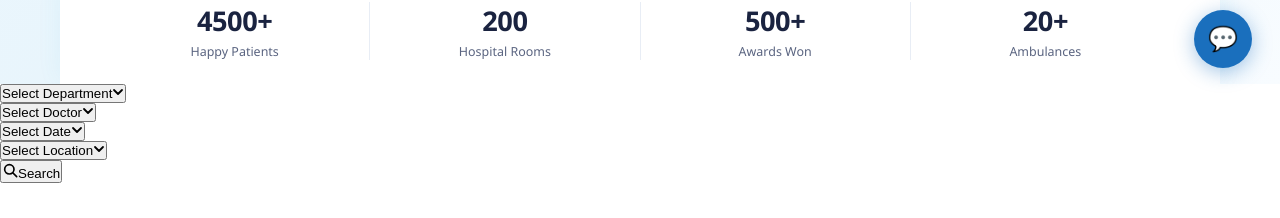
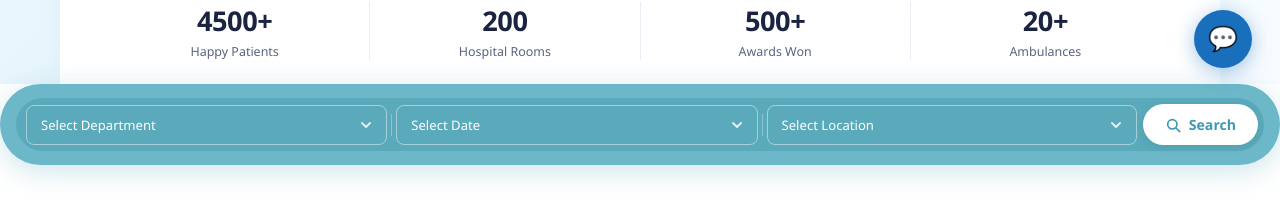
Before and after one commit to Shivam2070/hospital-management-system, a React (Vite) app: page / in a window 1280 px wide. Shown: the part 704-922 px from the top of the page. Built offline with nearby package versions, Linux system fonts and the light colour scheme.

Commit message:
Update SearchBar with filter functionality

```diff
--- a/src/components/SearchBar.jsx
+++ b/src/components/SearchBar.jsx
@@ -12,14 +12,12 @@ const doctorData = [
 
 const options = {
   department: ['Cardiology', 'Neurology', 'Urology', 'Pulmonology', 'Dentistry', 'Orthopedics'],
-  doctor:     ['Dr. Sarah Johnson', 'Dr. James Williams', 'Dr. Robert Wilson', 'Dr. Emily Davis', 'Dr. Sophia Martinez', 'Dr. Michael Brown'],
   date:       ['Today', 'Tomorrow', 'This Week', 'This Month', 'Next Month'],
   location:   ['New York', 'Los Angeles', 'Chicago', 'Houston', 'Phoenix'],
 }
 
 const dropdowns = [
   { key: 'department', label: 'Select Department' },
-  { key: 'doctor',     label: 'Select Doctor'     },
   { key: 'date',       label: 'Select Date'       },
   { key: 'location',   label: 'Select Location'   },
 ]
@@ -35,7 +33,7 @@ const deptColors = {
 
 export default function SearchBar() {
   const [selected, setSelected] = useState({
-    department: '', doctor: '', date: '', location: '',
+    department: '', date: '', location: '',
   })
   const [open, setOpen]         = useState(null)
   const [results, setResults]   = useState(null)
@@ -59,7 +57,7 @@ export default function SearchBar() {
   }
 
   const handleClear = () => {
-    setSelected({ department: '', doctor: '', date: '', location: '' })
+    setSelected({ department: '', date: '', location: '' })
     setResults(null)
     setSearched(false)
   }
--- a/src/styles/SearchBar.css
+++ b/src/styles/SearchBar.css
@@ -1,3 +1,151 @@
+/* ── Outer wrapper (teal rounded pill) ── */
+.searchbar-wrapper {
+  display: flex;
+  justify-content: center;
+  align-items: center;
+  padding: 14px 16px;
+  background: #6cb8c8;
+  border-radius: 60px;
+  width: 100%;
+  margin: 0 auto;
+  box-shadow: 0 6px 28px rgba(80, 160, 185, 0.28);
+}
+
+/* ── Inner pill ── */
+.searchbar {
+  display: flex;
+  align-items: center;
+  background: #5aaabb;
+  border-radius: 50px;
+  padding: 6px 6px 6px 10px;
+  width: 100%;
+  gap: 0;
+  position: relative;
+}
+
+/* ── Each dropdown slot ── */
+.dropdown-wrap {
+  position: relative;
+  display: flex;
+  align-items: center;
+  flex: 1;
+}
+
+/* ── Dropdown trigger button ── */
+.dropdown-btn {
+  display: flex;
+  align-items: center;
+  justify-content: space-between;
+  gap: 8px;
+  width: 100%;
+  background: transparent;
+  border: 1.5px solid rgba(255,255,255,0.45);
+  border-radius: 8px;
+  padding: 10px 14px;
+  color: #ffffff;
+  font-size: 0.82rem;
+  font-weight: 500;
+  font-family: 'Segoe UI', system-ui, sans-serif;
+  cursor: pointer;
+  white-space: nowrap;
+  transition: background 0.15s, border-color 0.15s;
+}
+.dropdown-btn:hover,
+.dropdown-btn.active {
+  background: rgba(255,255,255,0.15);
+  border-color: rgba(255,255,255,0.75);
+}
+
+/* ── Chevron icon ── */
+.chevron {
+  flex-shrink: 0;
+  transition: transform 0.2s ease;
+  opacity: 0.85;
+}
+.chevron.rotate {
+  transform: rotate(180deg);
+}
+
+/* ── Vertical divider ── */
+.divider {
+  width: 1px;
+  height: 22px;
+  background: rgba(255,255,255,0.3);
+  flex-shrink: 0;
+  margin: 0 4px;
+}
+.dropdown-wrap:last-of-type .divider {
+  display: none;
+}
+
+/* ── Dropdown menu ── */
+.dropdown-menu {
+  position: absolute;
+  top: calc(100% + 10px);
+  left: 0;
+  min-width: 180px;
+  background: #ffffff;
+  border-radius: 12px;
+  box-shadow: 0 8px 32px rgba(60, 140, 165, 0.22);
+  list-style: none;
+  margin: 0;
+  padding: 6px 0;
+  z-index: 100;
+  border: 1px solid #dceef3;
+  animation: fadeIn 0.15s ease;
+}
+@keyframes fadeIn {
+  from { opacity: 0; transform: translateY(-6px); }
+  to   { opacity: 1; transform: translateY(0); }
+}
+.dropdown-option {
+  padding: 10px 16px;
+  font-size: 0.85rem;
+  color: #1a2340;
+  cursor: pointer;
+  font-family: 'Segoe UI', system-ui, sans-serif;
+  transition: background 0.12s;
+}
+.dropdown-option:hover {
+  background: #eaf6fa;
+  color: #3db8d4;
+}
+.dropdown-option.chosen {
+  background: #e0f4f9;
+  color: #2a9ab5;
+  font-weight: 600;
+}
+
+/* ── Search button ── */
+.search-btn {
+  display: inline-flex;
+  align-items: center;
+  gap: 8px;
+  background: #ffffff;
+  color: #3a9ab5;
+  border: none;
+  border-radius: 50px;
+  padding: 11px 22px;
+  font-size: 0.88rem;
+  font-weight: 700;
+  font-family: 'Segoe UI', system-ui, sans-serif;
+  cursor: pointer;
+  flex-shrink: 0;
+  margin-left: 6px;
+  transition: background 0.2s, transform 0.15s;
+  box-shadow: 0 2px 10px rgba(0,0,0,0.08);
+}
+.search-btn:hover {
+  background: #f0fbfd;
+  transform: translateY(-1px);
+}
+
+/* ── Selected dropdown highlight ── */
+.dropdown-btn.selected span {
+  color: #ffffff;
+  font-weight: 600;
+}
+
 /* ── Search Results ── */
 .search-results-section {
   max-width: 1100px;
@@ -128,8 +276,34 @@
   background: #155fa0;
 }
 
-/* ── Selected dropdown highlight ── */
-.dropdown-btn.selected span {
-  color: #ffffff;
-  font-weight: 600;
+/* ── Responsive ── */
+@media (max-width: 640px) {
+  .searchbar-wrapper {
+    border-radius: 20px;
+    padding: 12px;
+  }
+  .searchbar {
+    flex-wrap: wrap;
+    border-radius: 16px;
+    padding: 8px;
+    gap: 6px;
+  }
+  .dropdown-wrap {
+    flex: 1 1 45%;
+  }
+  .divider { display: none; }
+  .search-btn {
+    width: 100%;
+    justify-content: center;
+    margin-left: 0;
+  }
 }
+
+.searchbar-wrapper {
+  position: relative;
+  z-index: 100;
+}
+
+.dropdown-menu {
+  z-index: 9999;
+}
```
